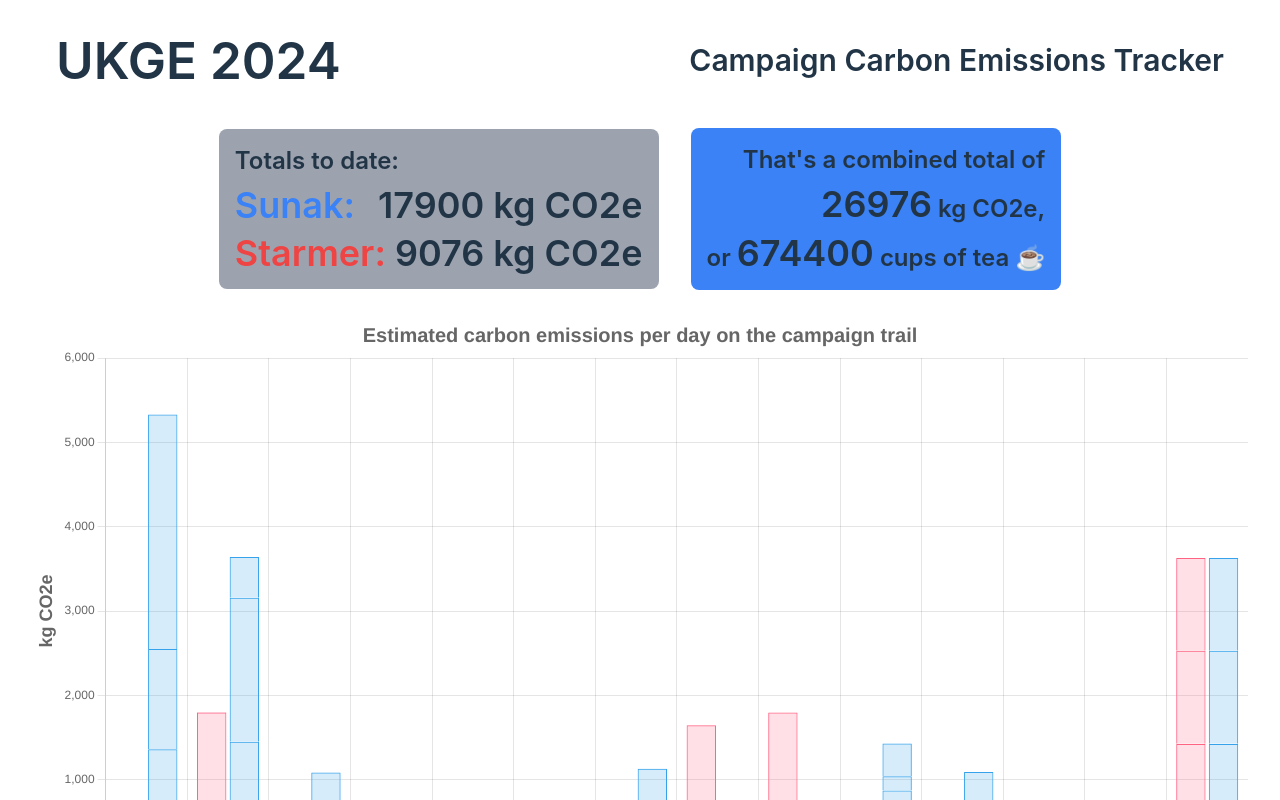
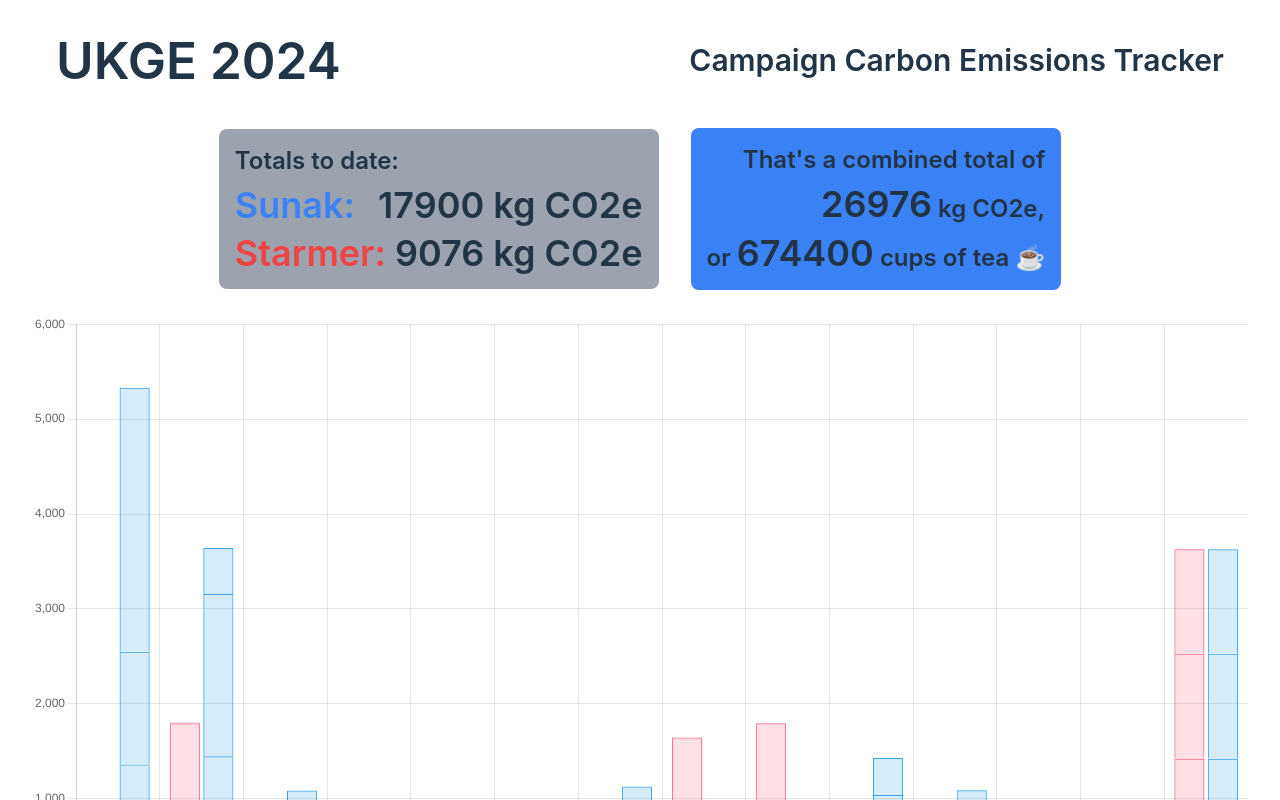
Before and after one commit to ZakryDat/campaign-carbon-emissions, a React (Vite) app: page / in a window 1280 px wide. Shown: the top 800 px of the page. Built offline with nearby package versions, Linux system fonts and the light colour scheme.

Commit message:
fix: tooltip bug

```diff
--- a/src/carbonPerDayChart.jsx
+++ b/src/carbonPerDayChart.jsx
@@ -3,42 +3,37 @@
 import { StarmerData } from '../utils/StarmerData';
 
 const prepareChartData = (starmerData, sunakData) => {
-    const labels = starmerData.map(entry => entry.date);
-
-    // Get all trip types
-    const starmerTripTypes = [...new Set(starmerData.flatMap(entry => Object.keys(entry.trips)))];
-    const sunakTripTypes = [...new Set(sunakData.flatMap(entry => Object.keys(entry.trips)))];
-    const allTripTypes = [...new Set([...starmerTripTypes, ...sunakTripTypes])];
+    const labels = [...new Set([...starmerData.map(entry => entry.date), ...sunakData.map(entry => entry.date)])];
 
     const datasets = [];
 
-    allTripTypes.forEach(tripType => {
-        // Starmers data for this trip type
-        datasets.push({
-            label: `${tripType}`,
-            data: labels.map(date => {
-                const entry = starmerData.find(e => e.date === date);
-                return entry && entry.trips[tripType] ? entry.trips[tripType] : 0;
-            }),
-            backgroundColor: 'rgba(255, 99, 132, 0.2)',
-            borderColor: 'rgba(255, 99, 132, 1)',
-            borderWidth: 1,
-            stack: 'Starmer'
+    const addData = (data, candidate, color) => {
+        data.forEach(entry => {
+            Object.entries(entry.trips).forEach(([tripName, tripValue]) => {
+                if (tripValue !== 0) { // Only include non-zero values
+                    const dataset = datasets.find(d => d.label === `${candidate} - ${tripName}`);
+                    if (dataset) {
+                        const index = labels.indexOf(entry.date);
+                        dataset.data[index] = tripValue;
+                    } else {
+                        const newDataset = {
+                            label: `${candidate} - ${tripName}`,
+                            data: Array(labels.length).fill(null),
+                            backgroundColor: color,
+                            borderColor: color.replace('0.2', '1'),
+                            borderWidth: 1,
+                            stack: candidate
+                        };
+                        newDataset.data[labels.indexOf(entry.date)] = tripValue;
+                        datasets.push(newDataset);
+                    }
+                }
+            });
         });
+    };
 
-        // Sunaks data for this trip type
-        datasets.push({
-            label: `${tripType}`,
-            data: labels.map(date => {
-                const entry = sunakData.find(e => e.date === date);
-                return entry && entry.trips[tripType] ? entry.trips[tripType] : 0;
-            }),
-            backgroundColor: 'rgba(54, 162, 235, 0.2)',
-            borderColor: 'rgba(54, 162, 235, 1)',
-            borderWidth: 1,
-            stack: 'Sunak'
-        });
-    });
+    addData(starmerData, 'Starmer', 'rgba(255, 99, 132, 0.2)');
+    addData(sunakData, 'Sunak', 'rgba(54, 162, 235, 0.2)');
 
     return {
         labels,
@@ -52,41 +47,20 @@
     const options = {
         plugins: {
             legend: {
-                display: false
+                display: false // Disable the legend
             },
-            title: {
-                display: true,
-                text: "Estimated carbon emissions per day on the campaign trail",
-                font: {
-                    size: 20, // Increase the title font size
-                    weight: 'bold', // Make the title bold
-                },
+            tooltip: {
+                mode: 'nearest'
             }
         },
         scales: {
             x: {
-                title: {
-                    display: true,
-                    text: 'Day',
-                    font: {
-                        size: 18, // Increase the title font size
-                        weight: 'bold', // Make the title bold
-                    },
-                },
                 stacked: true
             },
             y: {
-                title: {
-                    display: true,
-                    text: 'kg CO2e',
-                    font: {
-                        size: 18, // Increase the title font size
-                        weight: 'bold', // Make the title bold
-                    },
-                },
                 stacked: true
             }
-        },
+        }
     };
 
     return <Bar data={chartData} options={options} />;
```
